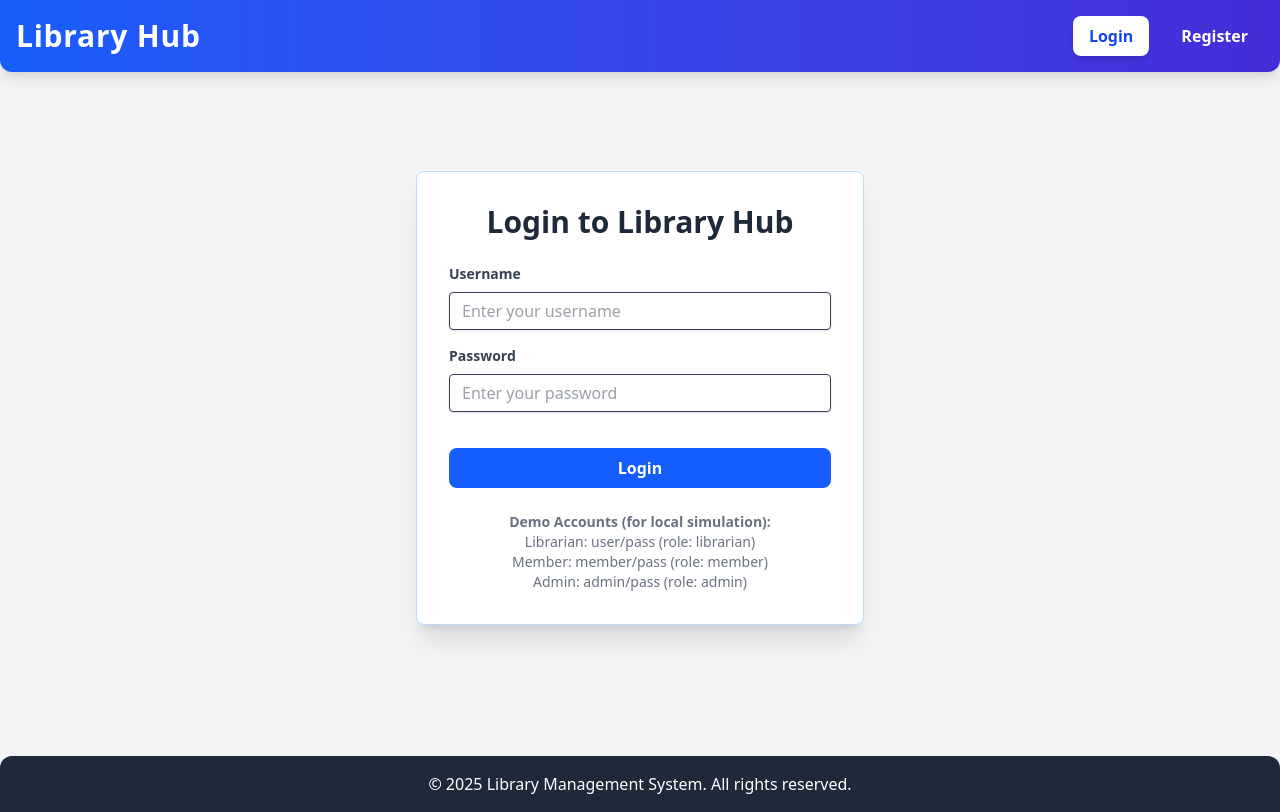
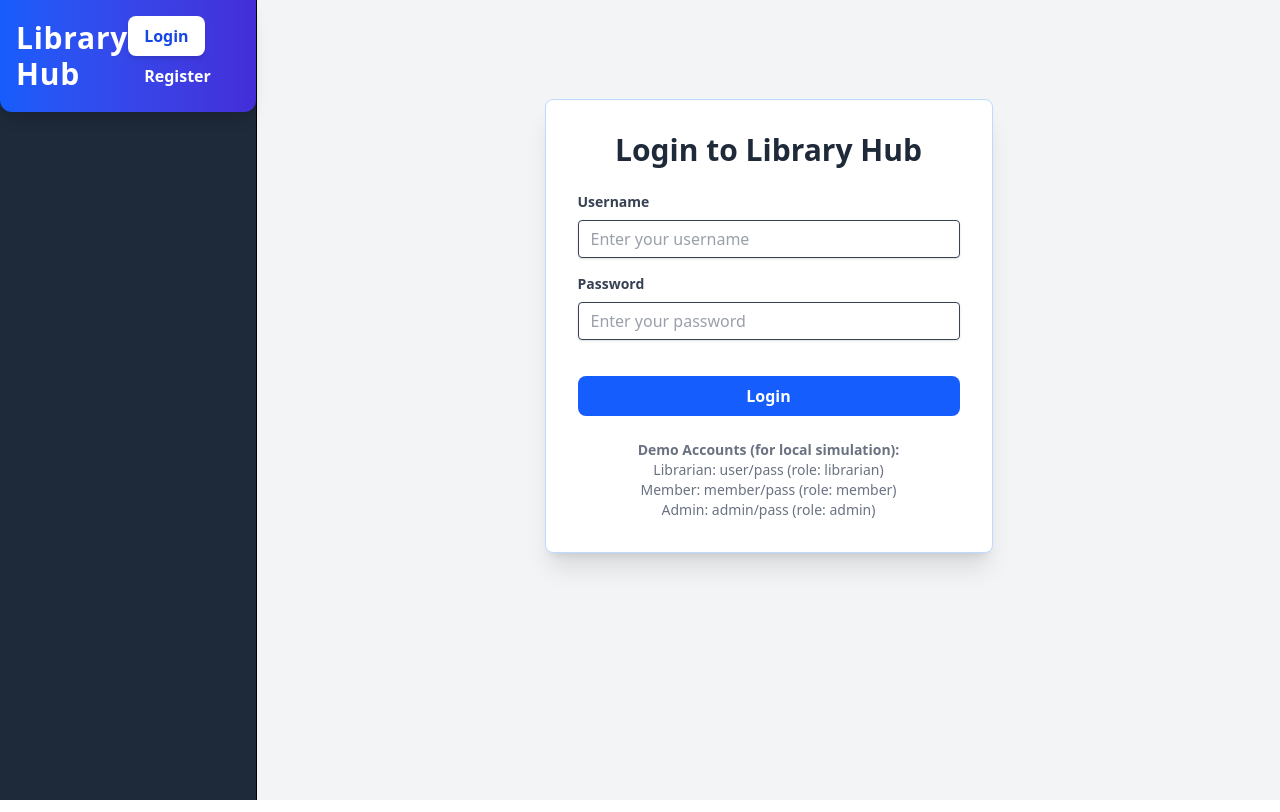
Before and after one commit to YaredAlex/frappe_library_management, a React app: page /auth in a window 1280 px wide. Built offline with nearby package versions, Linux system fonts and the light colour scheme; no server answers; the HTML template or start-up script is replaced by a standard one.

Commit message:
divide screen to sidebar and mainbar

```diff
--- a/src/App.tsx
+++ b/src/App.tsx
@@ -16,7 +16,6 @@ import { Register } from "./pages/register";
 import { Header } from "./components/Header";
 import { AuthContext } from "./context/AuthContext";
 import { DataContext } from "./context/DataContext";
-import { Footer } from "./components/Footer";
 import "./App.css";
 import { FRAPPE_API_URL } from "./utils/helper";
 import { LoadingScreen } from "./components/Loading";
@@ -29,7 +28,18 @@ const AppRoutes = ({ currentUser }: { currentUser: User | null }) => {
         element={<Navigate to={currentUser ? "/books" : "/auth"} />}
       />
       <Route path="/auth" element={<Auth />} />
-      <Route path="/register" element={<Register />} />
+      <Route
+        path="/register"
+        element={
+          currentUser &&
+          (currentUser.role === "admin" ||
+            currentUser.role === "System User") ? (
+            <Register />
+          ) : (
+            <NotFound />
+          )
+        }
+      />
       <Route
         path="/books"
         element={currentUser ? <Books /> : <Navigate to="/auth" />}
@@ -135,11 +145,26 @@ const App = () => {
               <LoadingScreen />
             ) : (
               <>
-                <Header />
-                <main className="flex-grow container mx-auto p-4">
-                  <AppRoutes currentUser={currentUser} />
-                </main>
-                <Footer />
+                <div className="flex h-screen">
+                  {/* Sidebar */}
+                  <div className="w-64 bg-gray-800 text-white">
+                    <Header />
+                  </div>
+
+                  {/* Main Content */}
+                  <div className="flex flex-col flex-grow overflow-hidden border-l">
+                    <main className="flex-grow overflow-auto p-4 max-w-full">
+                      <div className="container mx-auto">
+                        <AppRoutes currentUser={currentUser} />
+                      </div>
+                    </main>
+
+                    {/* Optional Footer (can be sticky or scroll with content) */}
+                    {/* <div className="mt-auto border-t p-4">
+        <Footer />
+      </div> */}
+                  </div>
+                </div>
               </>
             )}
           </DataContext.Provider>
```
